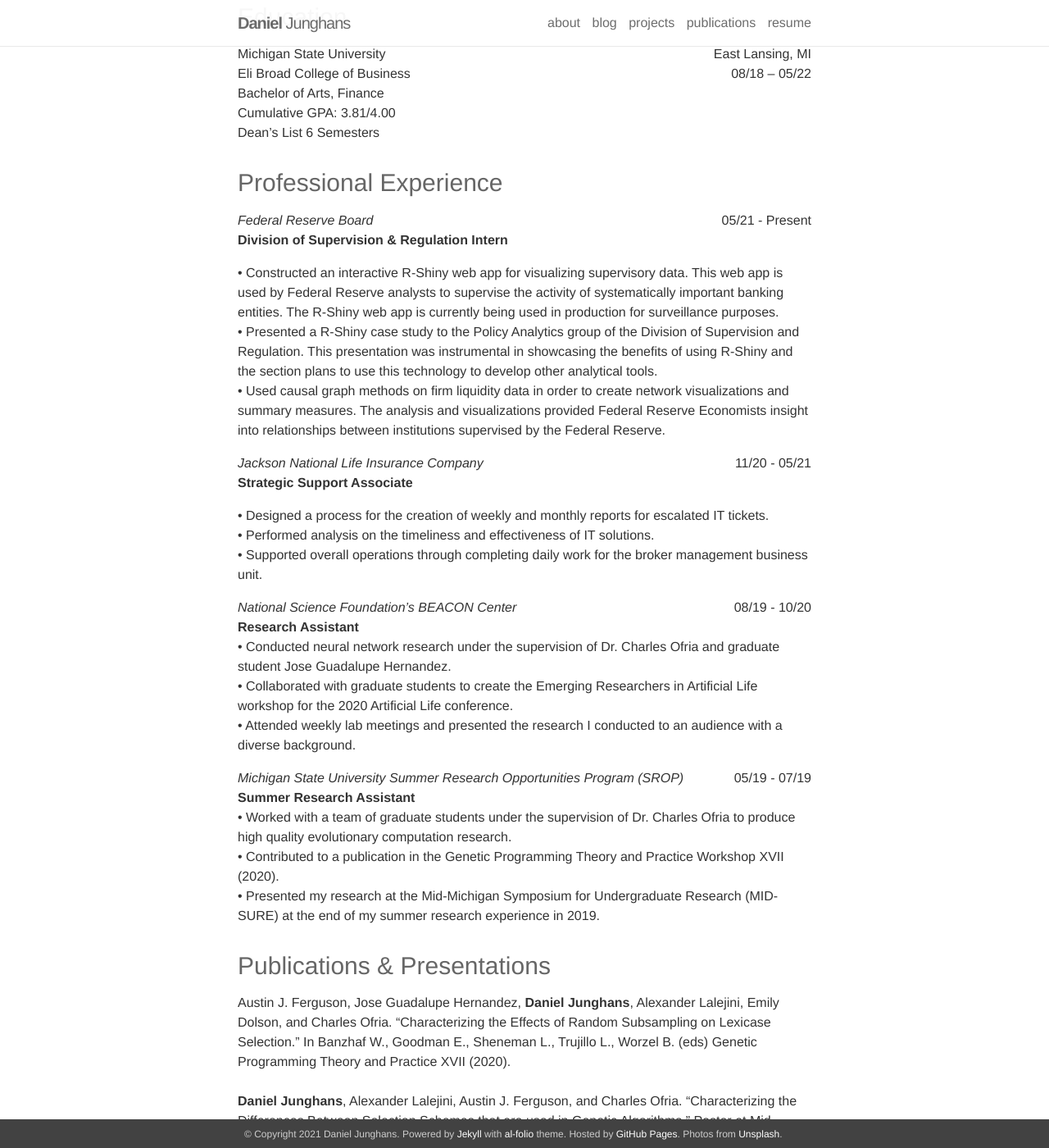
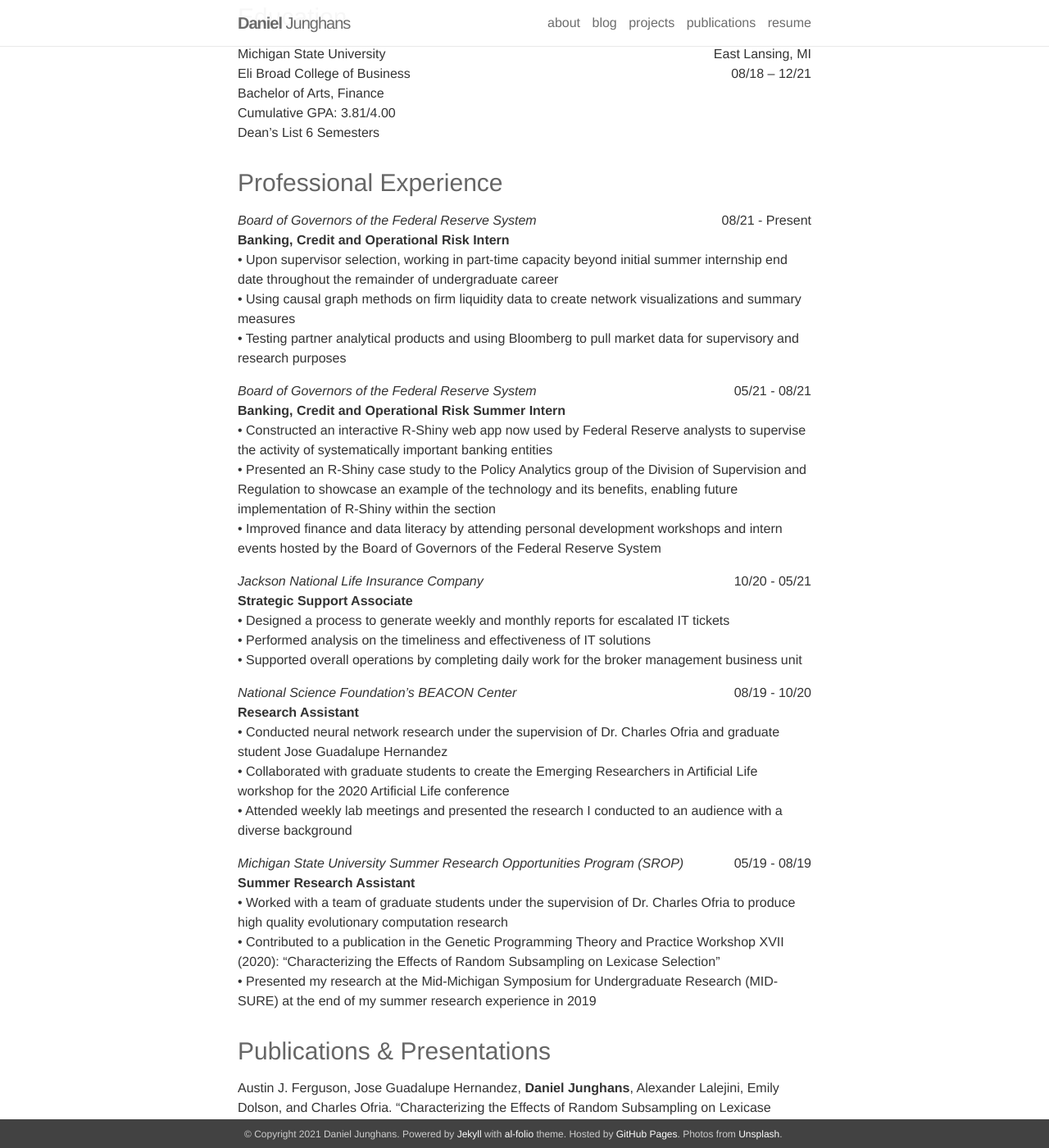
Before and after one commit to DanielJunghans/danieljunghans.github.io, a Jekyll site: the page built from _pages/resume.md, in a window 1280 px wide and 1400 px high, scrolled down 369 px. Shown: the whole window at 82% size. Built offline with Jekyll 4.4.1, drawn with Linux system fonts in a browser that asks for light colours; nearby versions of some CDN libraries.

Commit message:
updated resume

```diff
--- a/_pages/resume.md
+++ b/_pages/resume.md
@@ -18,7 +18,7 @@
 
 <div style="overflow: hidden;" >
 <p style="float: left; margin:0;">Eli Broad College of Business</p>
-<p style="float: right; margin:0;">08/18 – 05/22 </p>
+<p style="float: right; margin:0;">08/18 – 12/21 </p>
 </div>
 
 Bachelor of Arts, Finance <br />
@@ -29,27 +29,35 @@
 ### Professional Experience
 
 <div style="overflow: hidden;">
-<p style="float: left; margin:0;"><i>Federal Reserve Board</i></p>
-<p style="float: right; margin:0;">05/21 - Present</p>
+<p style="float: left; margin:0;"><i>Board of Governors of the Federal Reserve System</i></p>
+<p style="float: right; margin:0;">08/21 - Present</p>
 </div>
 
+**Banking, Credit and Operational Risk Intern** <br />
+• Upon supervisor selection, working in part-time capacity beyond initial summer internship end date throughout the remainder of undergraduate career <br />
+• Using causal graph methods on firm liquidity data to create network visualizations and summary measures <br />
+• Testing partner analytical products and using Bloomberg to pull market data for supervisory and research purposes <br />
 
-**Division of Supervision & Regulation Intern** <br />
+<div style="overflow: hidden;">
+<p style="float: left; margin:0;"><i>Board of Governors of the Federal Reserve System</i></p>
+<p style="float: right; margin:0;">05/21 - 08/21</p>
+</div>
 
-• Constructed an interactive R-Shiny web app for visualizing supervisory data. This web app is used by Federal Reserve analysts to supervise the activity of systematically important banking entities. The R-Shiny web app is currently being used in production for surveillance purposes. <br />
-• Presented a R-Shiny case study to the Policy Analytics group of the Division of Supervision and Regulation. This presentation was instrumental in showcasing the benefits of using R-Shiny and the section plans to use this technology to develop other analytical tools.<br />
-• Used causal graph methods on firm liquidity data in order to create network visualizations and summary measures. The analysis and visualizations provided Federal Reserve Economists insight into relationships between institutions supervised by the Federal Reserve.
+**Banking, Credit and Operational Risk Summer Intern** <br />
+• Constructed an interactive R-Shiny web app now used by Federal Reserve analysts to supervise the activity of systematically important banking entities <br />
+• Presented an R-Shiny case study to the Policy Analytics group of the Division of Supervision and Regulation to showcase an example of the technology and its benefits, enabling future implementation of R-Shiny within the section <br />
+• Improved finance and data literacy by attending personal development workshops and intern events hosted by the Board of Governors of the Federal Reserve System <br />
 
 <div style="overflow: hidden;">
 <p style="float: left; margin:0;"><i>Jackson National Life Insurance Company</i></p>
-<p style="float: right; margin:0;">11/20 - 05/21</p>
+<p style="float: right; margin:0;">10/20 - 05/21</p>
 </div>
 
 **Strategic Support Associate**     <br />
+• Designed a process to generate weekly and monthly reports for escalated IT tickets <br />
+• Performed analysis on the timeliness and effectiveness of IT solutions <br />
+• Supported overall operations by completing daily work for the broker management business unit <br />
 
-• Designed a process for the creation of weekly and monthly reports for escalated IT tickets.<br />
-• Performed analysis on the timeliness and effectiveness of IT solutions. <br />
-• Supported overall operations through completing daily work for the broker management business unit.
 
 <div style="overflow: hidden;">
 <p style="float: left; margin:0;"><i>National Science Foundation’s BEACON Center</i></p>
@@ -57,21 +65,21 @@
 </div>
 
 **Research Assistant**     <br />
-•	Conducted neural network research under the supervision of Dr. Charles Ofria and graduate student Jose Guadalupe Hernandez.<br />
-•	Collaborated with graduate students to create the Emerging Researchers in Artificial Life workshop for the 2020 Artificial Life conference.<br />
-•	Attended weekly lab meetings and presented the research I conducted to an audience with a diverse background.
+•	Conducted neural network research under the supervision of Dr. Charles Ofria and graduate student Jose Guadalupe Hernandez<br />
+•	Collaborated with graduate students to create the Emerging Researchers in Artificial Life workshop for the 2020 Artificial Life conference<br />
+•	Attended weekly lab meetings and presented the research I conducted to an audience with a diverse background
 
 
 
 <div style="overflow: hidden;">
 <p style="float: left; margin:0;"><i>Michigan State University Summer Research Opportunities Program (SROP)</i></p>
-<p style="float: right; margin:0;">05/19 - 07/19</p>
+<p style="float: right; margin:0;">05/19 - 08/19</p>
 </div>
 
 **Summer Research Assistant** <br />
-•	Worked with a team of graduate students under the supervision of Dr. Charles Ofria to produce high quality evolutionary computation research.<br />
-•	Contributed to a publication in the Genetic Programming Theory and Practice Workshop XVII (2020).<br />
-•	Presented my research at the Mid-Michigan Symposium for Undergraduate Research (MID-SURE) at the end of my summer research experience in 2019.
+•	Worked with a team of graduate students under the supervision of Dr. Charles Ofria to produce high quality evolutionary computation research<br />
+•	Contributed to a publication in the Genetic Programming Theory and Practice Workshop XVII (2020): “Characterizing the Effects of Random Subsampling on Lexicase Selection”<br />
+•	Presented my research at the Mid-Michigan Symposium for Undergraduate Research (MID-SURE) at the end of my summer research experience in 2019
 
 
 ### Publications & Presentations
```
Also changed, not shown: 1 other file.
